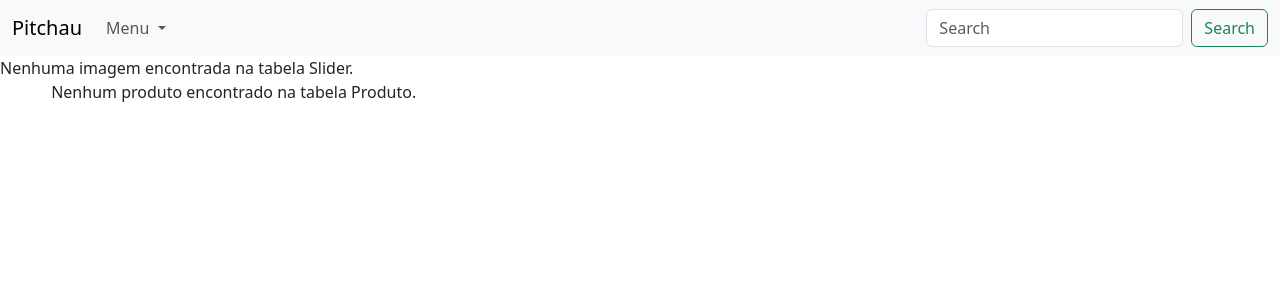
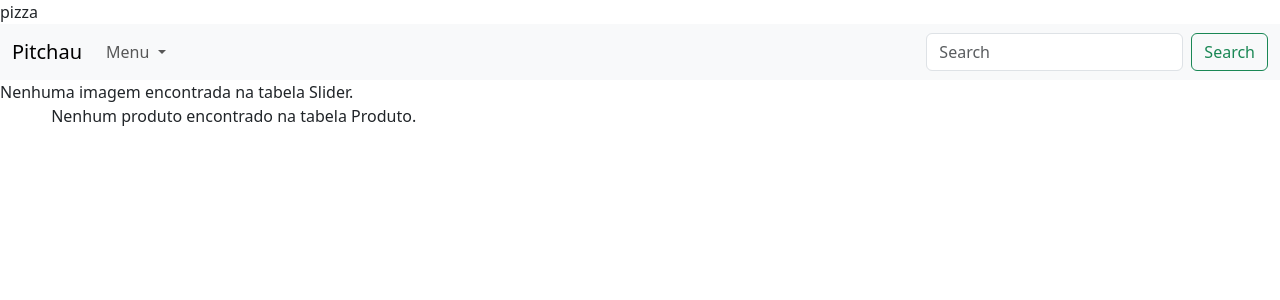
Before and after one commit to cp2-dc-info-projeto-final/pitchau, a PHP site: page / in a window 1280 px wide. Shown: the top 300 px of the page. Run offline with PHP 8.4, Linux system fonts and the light colour scheme; data that the repository does not hold is empty.

Commit message:
Update index.php

```diff
--- a/index.php
+++ b/index.php
@@ -1,6 +1,7 @@
 <!DOCTYPE html>
 <html lang="en">
 <head>
+pizza
     <meta charset="UTF-8">
     <link href="https://cdn.jsdelivr.net/npm/bootstrap@5.3.2/dist/css/bootstrap.min.css" rel="stylesheet" integrity="sha384-T3c6CoIi6uLrA9TneNEoa7RxnatzjcDSCmG1MXxSR1GAsXEV/Dwwykc2MPK8M2HN" crossorigin="anonymous">
     <script src="https://cdn.jsdelivr.net/npm/bootstrap@5.3.2/dist/js/bootstrap.bundle.min.js" integrity="sha384-C6RzsynM9kWDrMNeT87bh95OGNyZPhcTNXj1NW7RuBCsyN/o0jlpcV8Qyq46cDfL" crossorigin="anonymous"></script>
```
